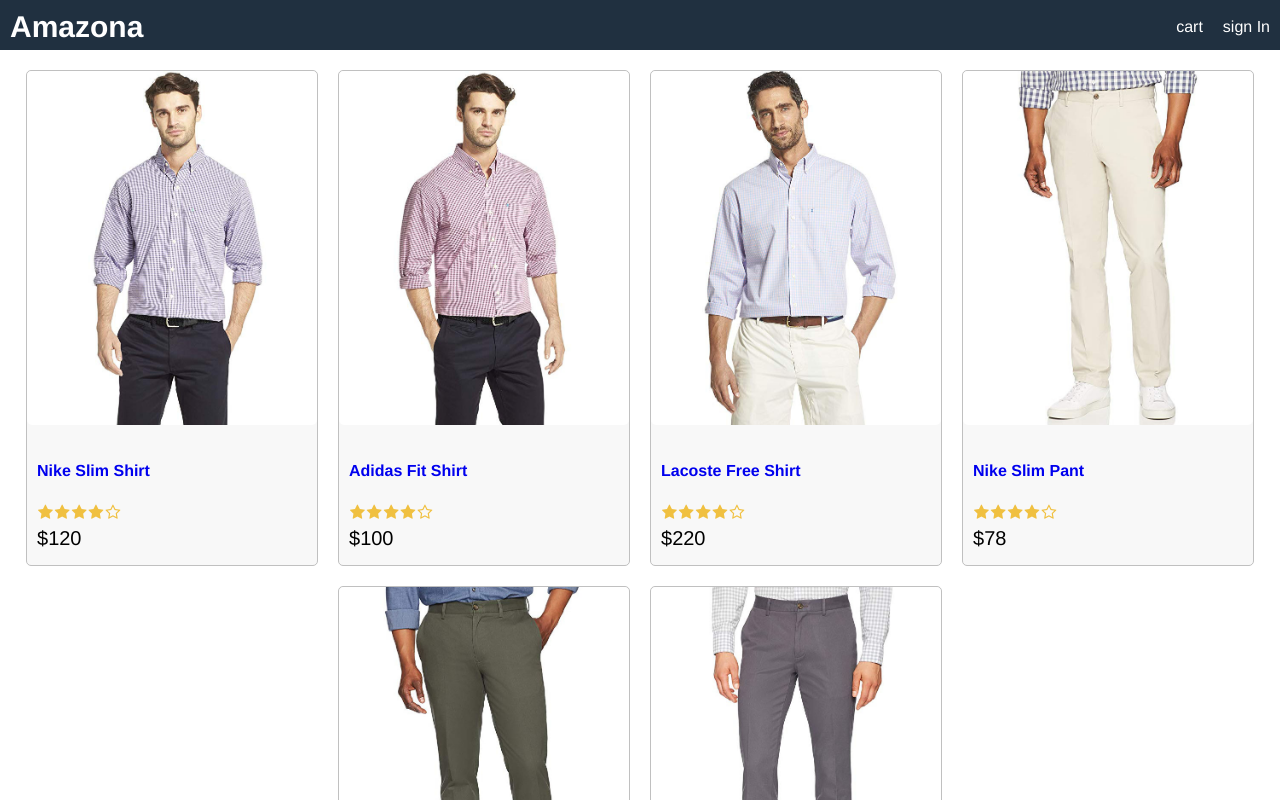
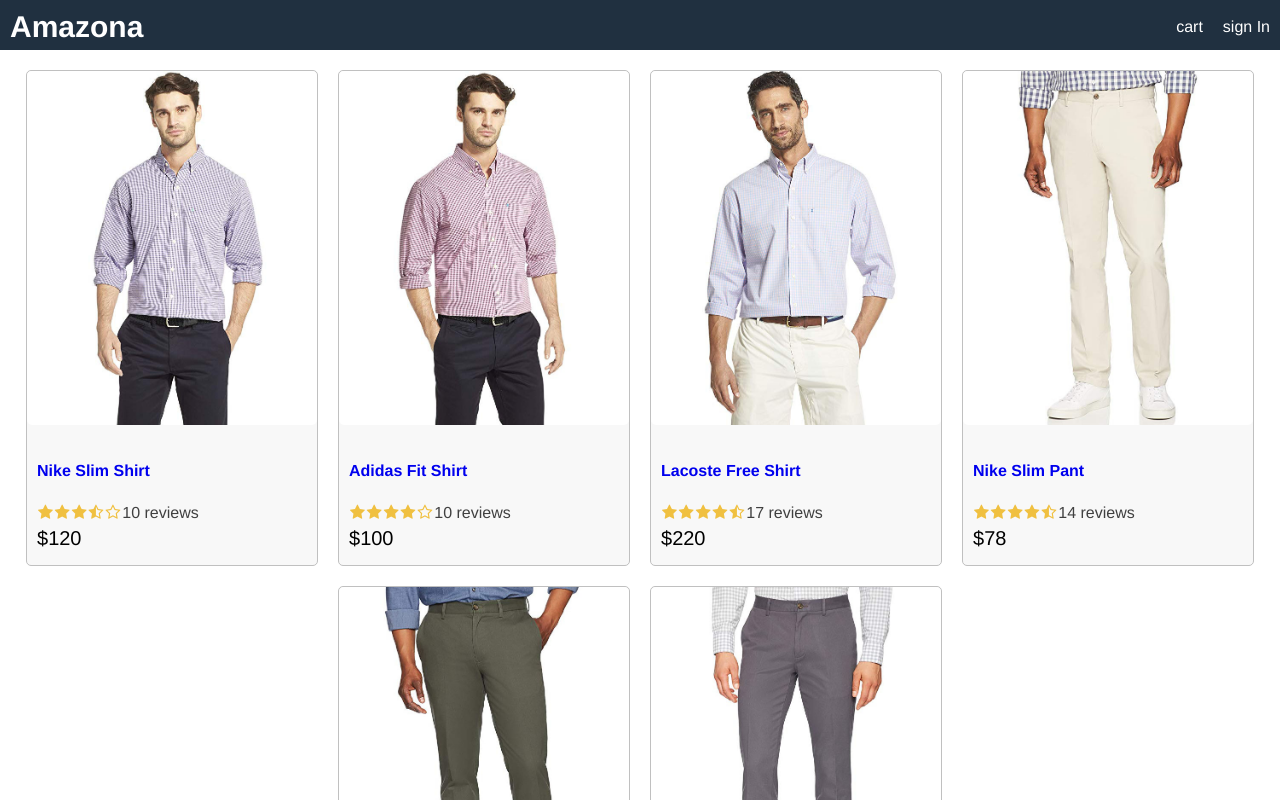
Before and after one commit to gvspavankumar1996/amazona-shoppingcart-app, a React (Create React App) app in the folder frontend/: page / in a window 1280 px wide. Shown: the top 800 px of the page. Built offline with nearby package versions, Linux system fonts and the light colour scheme.

Commit message:
made product and rating components

```diff
--- a/frontend/src/App.js
+++ b/frontend/src/App.js
@@ -1,5 +1,6 @@
 import React from "react";
 import data from "./data";
+import Product from './components/Product'
 
 function App() {
   return (
@@ -16,38 +17,7 @@ function App() {
       <main>
         <div className="row center">
           {data.products.map((product) => (
-            <div key={product._id} className="card">
-              <a href={`/product/${product._id}`}>
-                <img
-                  className="medium"
-                  src={product.image}
-                  alt={product.name}
-                />
-              </a>
-              <div className="card-body">
-                <a href={`/product/${product._id}`}>
-                  <h2>{product.name}</h2>
-                </a>
-                <div className="rating">
-                  <span>
-                    <i className="fa fa-star"></i>
-                  </span>
-                  <span>
-                    <i className="fa fa-star"></i>
-                  </span>
-                  <span>
-                    <i className="fa fa-star"></i>
-                  </span>
-                  <span>
-                    <i className="fa fa-star"></i>
-                  </span>
-                  <span>
-                    <i className="fa fa-star-o"></i>
-                  </span>
-                </div>
-                <div className="price">${product.price}</div>
-              </div>
-            </div>
+            <Product key={product._id} product={product} />
           ))}
         </div>
       </main>
--- /dev/null
+++ b/frontend/src/components/Product.js
@@ -0,0 +1,22 @@
+import React from "react";
+import Rating from "./Rating";
+
+function Product({ product }) {
+  return (
+    <div key={product._id} className="card">
+      <a href={`/product/${product._id}`}>
+        <img className="medium" src={product.image} alt={product.name} />
+      </a>
+      <div className="card-body">
+        <a href={`/product/${product._id}`}>
+          <h2>{product.name}</h2>
+        </a>
+        <Rating rating={product.rating} numReviews={product.numReviews} />
+
+        <div className="price">${product.price}</div>
+      </div>
+    </div>
+  );
+}
+
+export default Product;
--- /dev/null
+++ b/frontend/src/components/Rating.js
@@ -0,0 +1,66 @@
+import React from "react";
+
+const Rating = ({ rating, numReviews }) => {
+  return (
+    <div className="rating">
+    <span>
+      <i
+        className={
+          rating >= 1
+            ? 'fa fa-star'
+            : rating >= 0.5
+            ? 'fa fa-star-half-o'
+            : 'fa fa-star-o'
+        }
+      ></i>
+    </span>
+    <span>
+      <i
+        className={
+          rating >= 2
+            ? 'fa fa-star'
+            : rating >= 1.5
+            ? 'fa fa-star-half-o'
+            : 'fa fa-star-o'
+        }
+      ></i>
+    </span>
+    <span>
+      <i
+        className={
+          rating >= 3
+            ? 'fa fa-star'
+            : rating >= 2.5
+            ? 'fa fa-star-half-o'
+            : 'fa fa-star-o'
+        }
+      ></i>
+    </span>
+    <span>
+      <i
+        className={
+          rating >= 4
+            ? 'fa fa-star'
+            : rating >= 3.5
+            ? 'fa fa-star-half-o'
+            : 'fa fa-star-o'
+        }
+      ></i>
+    </span>
+    <span>
+      <i
+        className={
+          rating >= 5
+            ? 'fa fa-star'
+            : rating >= 4.5
+            ? 'fa fa-star-half-o'
+            : 'fa fa-star-o'
+        }
+      ></i>
+    </span>
+    <span>{numReviews + ' reviews'}</span>
+  </div>
+  );
+};
+
+export default Rating;
--- a/frontend/src/data.js
+++ b/frontend/src/data.js
@@ -7,7 +7,7 @@ const data = {
       image: "/images/p1.jpg",
       price: 120,
       brand: "Nike",
-      rating: 4.5,
+      rating: 3.5,
       numReviews: 10,
       description: "high quality product",
     },
--- a/frontend/src/index.css
+++ b/frontend/src/index.css
@@ -103,3 +103,7 @@ img.medium {
   color: #f0c040;
   margin: 0.1rem;
 }
+
+.rating span:last-child{
+  color: #404040;
+}
```
Also changed, not shown: 1 other file (tests, documents, lock files or other folders).
